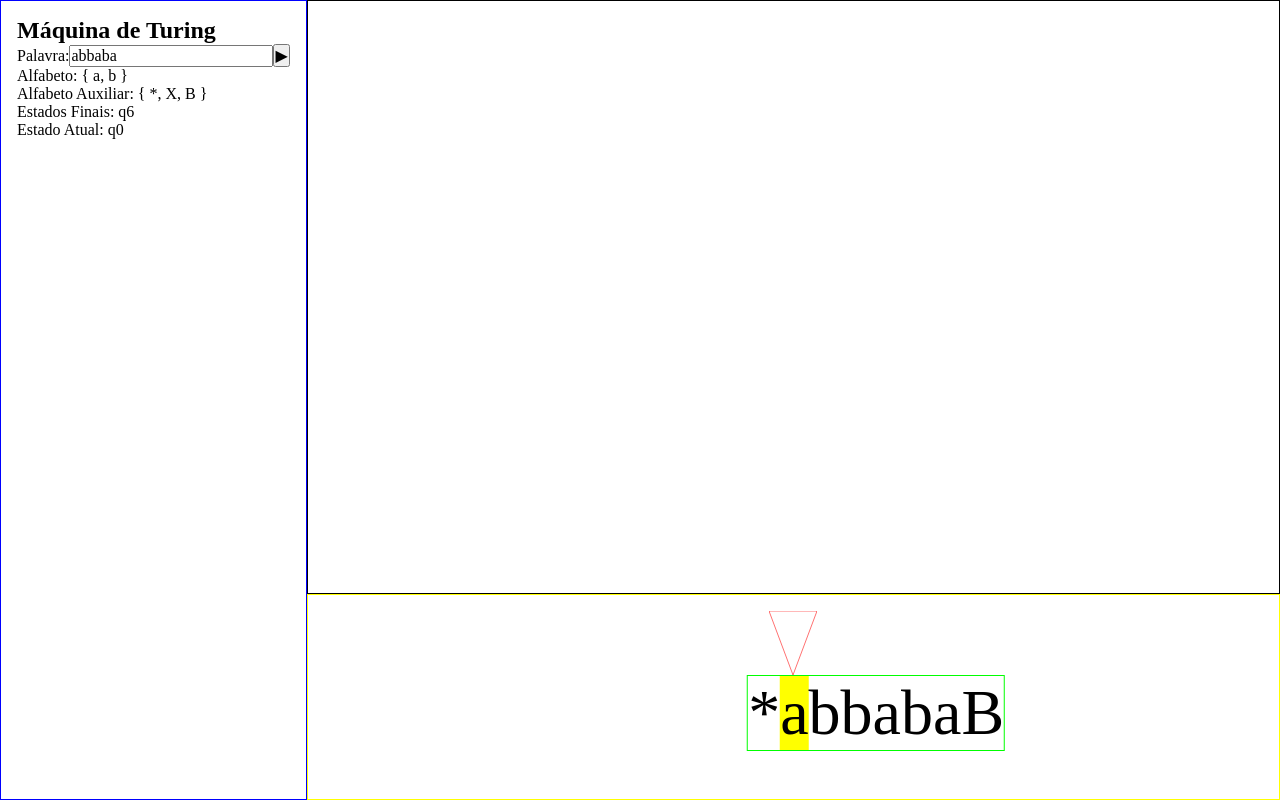
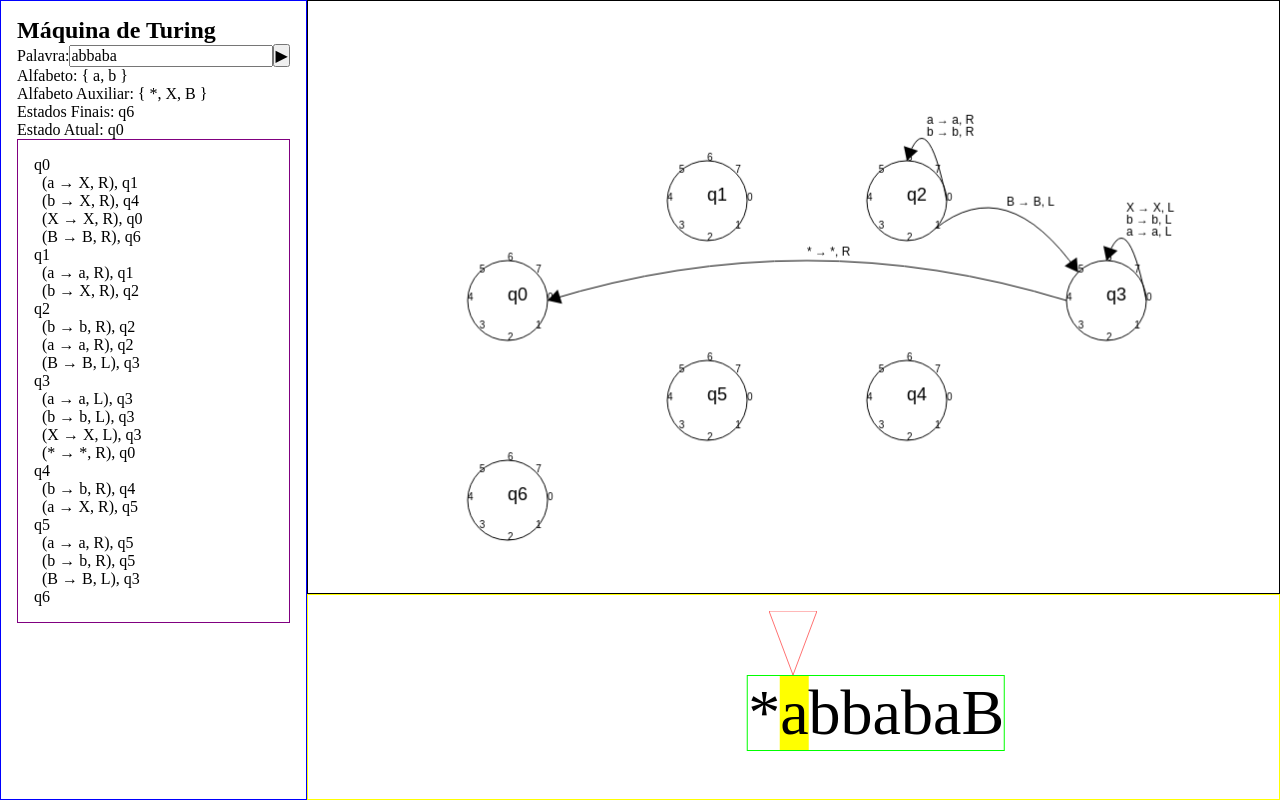
Before and after one commit to Zzrispu/Maquina-de-Turing, a Vue app: page / in a window 1280 px wide. Built offline with nearby package versions, Linux system fonts and the light colour scheme; the HTML template or start-up script is replaced by a standard one.

Commit message:
Começando o canvas

```diff
--- a/src/App.vue
+++ b/src/App.vue
@@ -1,29 +1,46 @@
 <script setup lang="ts">
-import { ref, onMounted, watch } from "vue";
+import { ref, onMounted, watch, computed } from "vue";
 
-type Transition = [string, string, "L" | "R", State];
-type AuxiliaryAlphabet = [string, string, string];
+type Transition = [read: string, write: string, direction: "L" | "R", nextStage: State];
+type AuxiliaryAlphabet = [startSymbol: string, markSymbol: string, blankSymbol: string];
+type Coord = [X: number, Y: number];
 
 const word = ref<string>("abbaba");
 const head = ref<number>(1);
 
+const states = ref<State[]>([]);
 const currentState = ref<State>();
 const finalStates = ref<State[]>([]);
 const auxiliaryAlphabet = ref<AuxiliaryAlphabet>(["*", "X", "B"]);
+
+const canvasRef = ref<HTMLCanvasElement | null>(null);
+const ctx = computed(() => canvasRef.value?.getContext("2d") as CanvasRenderingContext2D);
+const tapeRef = ref<HTMLDivElement | null>(null);
 
 const tape = ref<string>(auxiliaryAlphabet.value[0] + word.value + auxiliaryAlphabet.value[2]);
 
 class State {
   private _label: string;
-  private transitions: Transition[];
+  private _transitions: Transition[];
 
-  private counter: number = 0;
+  private _pos: Coord;
+  private _joints: Coord[] = [];
 
-  constructor(label?: string) {
+  private _radius: number = 40;
+
+  constructor(label?: string, pos?: Coord) {
     if (label) this._label = label;
-    else this._label = `q${this.counter++}`;
+    else this._label = `q${states.value.length}`;
 
-    this.transitions = [];
+    this._transitions = [];
+    this._pos = pos ?? [0, 0];
+
+    for (let angle = 0; angle < 360; angle += 45) {
+      const rad = angle * (Math.PI / 180);
+      const x = this._pos[0] + this._radius * Math.cos(rad);
+      const y = this._pos[1] + this._radius * Math.sin(rad);
+      this._joints.push([x, y]);
+    }
   }
 
   get label(): string {
@@ -34,21 +51,25 @@ class State {
     this._label = label;
   }
 
+  get transitions(): Transition[] {
+    return this._transitions;
+  }
+
   addTransition(transition: Transition) {
-    this.transitions.push(transition);
+    this._transitions.push(transition);
   }
 
   removeTransition(transition: Transition | number) {
     if (typeof transition === "number") this.transitions.splice(transition, 1);
     else {
-      const index = this.transitions.indexOf(transition);
-      if (index > -1) this.transitions.splice(index, 1);
+      const index = this._transitions.indexOf(transition);
+      if (index > -1) this._transitions.splice(index, 1);
       else throw new Error("Transition not found");
     };
   }
 
   executeTransition(): State {
-    for (const transition of this.transitions) {
+    for (const transition of this._transitions) {
       const [read, write, direction, nextState] = transition;
       if (tape.value[head.value] === read) {
         tape.value = tape.value.substring(0, head.value) + write + tape.value.substring(head.value + 1);
@@ -60,10 +81,125 @@ class State {
     }
     throw new Error("No applicable transition found");
   }
+
+  drawState(): void {
+    const [x, y] = this._pos;
+
+    ctx.value.beginPath();
+    ctx.value.arc(x, y, this._radius, 0, 2 * Math.PI);
+    ctx.value.stroke();
+    ctx.value.font = "18px Arial";
+    ctx.value.fillText(this._label, x, y);
+
+    let i: number = 0;
+    for (const joint of this._joints) {
+      ctx.value.font = "10px Arial";
+      ctx.value.fillText(`${i}`, joint[0], joint[1]);
+      i++;
+    }
+  }
+
+  drawTransitions(): void {
+    const [x, y] = this._pos;
+    const transitionCounts = new Map<State, [number, Coord]>();
+
+    for (const transition of this._transitions) {
+      const [read, write, direction, nextState] = transition;
+      const [nextX, nextY] = nextState._pos;
+
+      if (transitionCounts.has(nextState)) {
+        const coord = transitionCounts.get(nextState)?.[1] as Coord;
+        const count = transitionCounts.get(nextState)?.[0] as number;
+        ctx.value.font = "12px Arial";
+        ctx.value.fillText(`${read} → ${write}, ${direction}`, coord[0], coord[1] - (12 * count));
+        transitionCounts.set(nextState, [count + 1, coord]);
+        continue;
+      }
+
+      let closestJoints: [Coord, Coord] = [this._pos, nextState._pos];
+      let closestDistance: number = Number.POSITIVE_INFINITY;
+
+      let startI: number;
+      let endI: number;
+      let startJ: number;
+      let endJ: number;
+
+      // Proximo estado está no primeiro quadrante em relação ao estado atual como origem
+      if ((x < nextX) && (y >= nextY)) {
+        startI = 6;
+        endI = 9;
+        startJ = 2;
+        endJ = 5;
+      }
+      // Segundo quadrante
+      else if ((x > nextX) && (y >= nextY)) {
+        startI = 4;
+        endI = 7;
+        startJ = 0;
+        endJ = 3;
+      }
+      // Terceiro quadrante
+      else if ((x > nextX) && (y < nextY)) {
+        startI = 2;
+        endI = 5;
+        startJ = 6;
+        endJ = 9;
+      }
+      // Quarto quadrante
+      else {
+        startI = 0;
+        endI = 3;
+        startJ = 4;
+        endJ = 7;
+      }
+
+      for (let i = startI; i < endI; i++) {
+        console.log("i")
+        const joint = i < this._joints.length ? this._joints[i] as Coord : this._joints[i - this._joints.length] as Coord;
+        for (let j = startJ; j < endJ; j++) {
+          console.log("j")
+          const nextJoint = j < nextState._joints.length ? nextState._joints[j] as Coord : nextState._joints[j - nextState._joints.length] as Coord;
+          const distance = Math.hypot(joint[0] - nextJoint[0], joint[1] - nextJoint[1]);
+          if (distance < closestDistance) {
+            closestDistance = distance;
+            closestJoints = [joint, nextJoint];
+          }
+        }
+      }
+
+      const cpX = (closestJoints[0][0] + closestJoints[1][0]) / 2;
+      const cpY = (closestJoints[0][1] + closestJoints[1][1]) / 2 - 80;
+
+      ctx.value.beginPath();
+      ctx.value.moveTo(closestJoints[0][0], closestJoints[0][1]);
+      ctx.value.quadraticCurveTo(cpX, cpY, closestJoints[1][0], closestJoints[1][1]);
+      ctx.value.stroke();
+
+      const dx = closestJoints[1][0] - cpX;
+      const dy = closestJoints[1][1] - cpY;
+      const angle = Math.atan2(dy, dx);
+
+      const arrowLength = 15;
+      ctx.value.beginPath();
+      ctx.value.moveTo(closestJoints[1][0], closestJoints[1][1]);
+      ctx.value.lineTo(
+        closestJoints[1][0] - arrowLength * Math.cos(angle - Math.PI / 6),
+        closestJoints[1][1] - arrowLength * Math.sin(angle - Math.PI / 6)
+      );
+      ctx.value.lineTo(
+        closestJoints[1][0] - arrowLength * Math.cos(angle + Math.PI / 6),
+        closestJoints[1][1] - arrowLength * Math.sin(angle + Math.PI / 6)
+      );
+      ctx.value.closePath();
+      ctx.value.fill();
+
+      ctx.value.font = "12px Arial";
+      ctx.value.fillText(`${read} → ${write}, ${direction}`, cpX, cpY + 35);
+
+      transitionCounts.set(nextState, [1, [cpX, cpY + 35]]);
+    }
+  }
 }
-
-const canvasRef = ref<HTMLCanvasElement | null>(null);
-const tapeRef = ref<HTMLDivElement | null>(null);
 
 function moveTape() {
   if (!tapeRef.value || !tapeRef.value.children.length) return;
@@ -95,13 +231,15 @@ onMounted(() => {
 
   const [startSymbol, markSymbol, blankSymbol] = auxiliaryAlphabet.value;
 
-  const q0 = new State();
-  const q1 = new State("q1");
-  const q2 = new State("q2");
-  const q3 = new State("q3");
-  const q4 = new State("q4");
-  const q5 = new State("q5");
-  const q6 = new State("q6");
+  const q0 = new State("q0", [200, 300]);
+  const q1 = new State("q1", [400, 200]);
+  const q2 = new State("q2", [600, 200]);
+  const q3 = new State("q3", [800, 300]);
+  const q4 = new State("q4", [600, 400]);
+  const q5 = new State("q5", [400, 400]);
+  const q6 = new State("q6", [200, 500]);
+
+  states.value = [q0, q1, q2, q3, q4, q5, q6];
 
   q0.addTransition(["a", markSymbol, "R", q1]);
   q0.addTransition(["b", markSymbol, "R", q4]);
@@ -130,6 +268,17 @@ onMounted(() => {
   currentState.value = q0;
   finalStates.value = [q6];
 
+  q0.drawState();
+  q1.drawState();
+  q2.drawState();
+  q3.drawState();
+  q4.drawState();
+  q5.drawState();
+  q6.drawState();
+
+  q2.drawTransitions();
+  q3.drawTransitions();
+
   // Quando o input da palavra muda, essa função é chamada
   watch(word, (newWord) => {
     tape.value = auxiliaryAlphabet.value[0] + newWord + auxiliaryAlphabet.value[2];
@@ -150,6 +299,16 @@ onMounted(() => {
       <p>Alfabeto Auxiliar: { {{ auxiliaryAlphabet.join(", ") }} }</p>
       <p>Estados Finais: {{ finalStates.map(s => s.label).join(", ") }}</p>
       <p>Estado Atual: {{ currentState?.label }}</p>
+      <ul id="states-list">
+        <li v-for="(state, index) of states" :key="index">
+          <p>{{ state.label }}</p>
+          <ul>
+            <li v-for="(transition, index) of state.transitions" :key="index">
+              ({{ transition[0] }} → {{ transition[1] }}, {{ transition[2] }}), {{ transition[3].label }}
+            </li>
+          </ul>
+        </li>
+      </ul>
     </section>
     <section id="canva-area" style="grid-area: canva-area; border: 1px solid black;">
       <canvas id="canva" ref="canvasRef"></canvas>
@@ -219,4 +378,13 @@ main {
     background-color: yellow;
   }
 }
+
+#states-list {
+  border: 1px solid purple;
+  padding: 1rem;
+
+  &>li>ul {
+    margin-left: .5rem;
+  }
+}
 </style>
```
